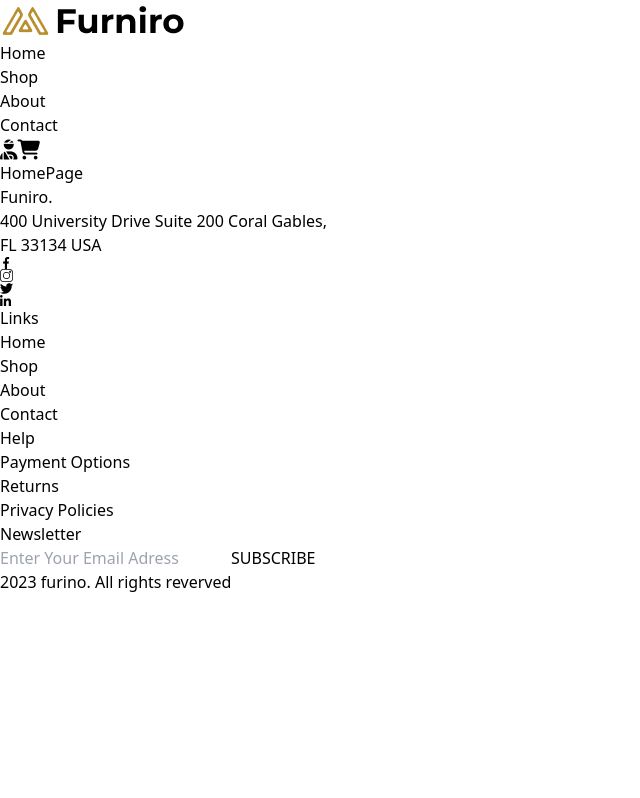
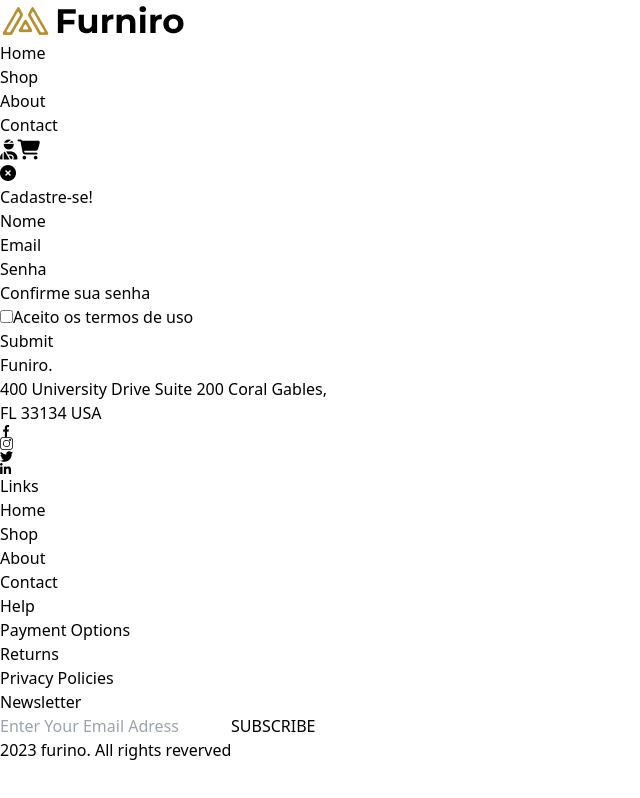
Before and after one commit to leogarcia2004/ECOMMERCE-FURNIRO, a React (Vite) app: page / in a window 1280 px wide. Shown: the whole page, without its empty margins (0-640 px from the left). Built offline with nearby package versions, Linux system fonts and the light colour scheme.

Commit message:
Criação do formulário de login

```diff
--- a/src/components/Header.tsx
+++ b/src/components/Header.tsx
@@ -1,8 +1,17 @@
 
 import { Link } from 'react-router-dom'
 import logo from '../assets/logo_header.png'
+import LoginForm from './LoginForm'
+import { useState } from 'react'
 
 const Header = () => {
+
+    const [isOpen, setIsOpen] = useState(false)
+
+    const loginOpen = () => {
+        setIsOpen(!isOpen)
+      }
+
   return (
     <header className='bg-white flex justify-between font-semibold items-center  w-full h-20 top-0 sticky z-10'>
 
@@ -30,13 +39,14 @@ const Header = () => {
 
             <div className='flex pr-20 gap-8'>
                 <button>
-                    <i className="fas fa-user-injured fa-lg cursor-pointer"></i>
+                    <i onClick={loginOpen} className="fas fa-user-injured fa-lg cursor-pointer"></i>
                 </button>
                 <button>
                     <i className="fas fa-shopping-cart fa-lg cursor-pointer"></i>
                 </button>
             </div>
 
+        <LoginForm isOpen={isOpen} setFormOpen={() => setIsOpen(!isOpen)} />
     </header>
   )
 }
--- a/src/components/Home/HomePage.tsx
+++ b/src/components/Home/HomePage.tsx
@@ -1,8 +1,11 @@
+
 
 
 const HomePage = () => {
   return (
-    <div className="bg-slate-200 h-dvh">HomePage</div>
+    <div className="bg-slate-200 h-dvh">
+
+    </div>
   )
 }
 
--- a/src/components/LoginForm.tsx
+++ b/src/components/LoginForm.tsx
@@ -1,10 +1,108 @@
+
+import React, { useState, FormEvent } from 'react'
+import { validate } from '../utils/validate'
+import { User } from '../types/User'
+
+interface FormProps {
+  isOpen: boolean;
+  setFormOpen: () => void;
+
+}
+
+const LoginForm: React.FC<FormProps> = ({isOpen, setFormOpen}) => {
+
+  const [name, setName] = useState('')
+  const [email, setEmail] = useState('')
+  const [password, setPassword] = useState('')
+  const [confirmPassword, setConfirmPassword] = useState('')
+  const [agree, setAgree] = useState(false)
+  const [errors, setErrors] = useState<User | null>(null)
+
+
+  const handleSubmit = (e: FormEvent) => {
+
+    e.preventDefault()
+    const data: User = { name, email, password, confirmPassword, agree }
+
+    const validadeErros = validate(data)
+
+    if(Object.keys(validadeErros).length > 0) {
+      setErrors(validadeErros)
+      return
+    }
+
+
+    setErrors(null)
+    setName('')
+    setEmail('')
+    setPassword('')
+    setConfirmPassword('')
+    setAgree(false)
+
+    console.log(data)
+  }
 
 
 
-const LoginForm = () => {
-  return (
-    <div>LoginForm</div>
-  )
+
+  if(!isOpen) {
+    return (
+
+      <div className='bg-white h-fit md:w-3/6 w-full sticky  py-16 m-auto z-10 flex flex-col justify-center items-center '>
+
+        <i onClick={setFormOpen} className='fa-solid fa-circle-xmark cursor-pointer text-zinc-500 absolute right-4 top-3'></i>
+
+        <h1 className=' text-center mb-6 text-amber-400 font-bold text-3xl'>Cadastre-se!</h1>
+        <form onSubmit={handleSubmit} className='bg-white py-8 w-96 px-8 flex flex-col border-amber-300 border '>
+
+          <div className='flex flex-col mb-3 gap-1.5'>
+            <label htmlFor="name">Nome</label>
+            <input type="name" id="name" name="name" value={name} onChange={(e) => setName(e.target.value)} className=' focus:bg-amber-300 focus:outline-none py-1 pl-1.5 hover:bg-amber-200 bg-amber-300 rounded-sm border-none' />
+            {errors?.name && (
+              <small className="text-xs text-red-500 mt-1">{errors?.name}</small>
+            )}
+          </div>
+
+          <div className='flex flex-col mb-3 gap-1.5'>
+            <label htmlFor="email">Email</label>
+            <input type="email" id="email" name="email" value={email} onChange={(e) => setEmail(e.target.value)} className=' focus:bg-amber-300 focus:outline-none py-1 pl-1.5 hover:bg-amber-200 bg-amber-300 rounded-sm border-none' />
+            {errors?.email && (
+              <small className="text-xs text-red-500 mt-1">{errors?.email}</small>
+            )}
+          </div>
+
+          <div className='flex flex-col mb-3 gap-1.5'>
+            <label htmlFor="password">Senha</label>
+            <input type="password" id="password" name="password" value={password} onChange={(e) => setPassword(e.target.value)} className=' focus:bg-amber-300 focus:outline-none py-1 pl-1.5 hover:bg-amber-200 bg-amber-300 rounded-sm border-none' />
+            {errors?.password && (
+              <small className="text-xs text-red-500 mt-1">{errors?.password}</small>
+            )}
+          </div>
+
+          <div className='flex flex-col mb-2 gap-1.5'>
+            <label htmlFor="confirmPassword">Confirme sua senha</label>
+            <input type="password" id="confirmPassword" name="confirmPassword" value={confirmPassword} onChange={(e) => setConfirmPassword(e.target.value)} className=' focus:bg-amber-300 focus:outline-none py-1 pl-1.5 hover:bg-amber-200 bg-amber-300 rounded-sm border-none' />
+            {errors?.confirmPassword && (
+              <small className="text-xs text-red-500 mt-1">{errors?.confirmPassword}</small>
+            )}
+          </div>
+
+          <div className='flex flex-col mb-6 '>
+            <div className='flex items-center gap-2'>
+            <input type="checkbox" id="rememberMe" name="rememberMe" checked={agree} onChange={(e) => setAgree(e.target.checked)} className={ agree ? 'appearance-none h-5 w-5 rounded-full cursor-pointer bg-amber-300 fas fa-check fa-xs flex justify-center items-center checked:text-white checked:bg-amber-300 focus:outline-none ' : 'appearance-none h-5 w-5 rounded-full cursor-pointer bg-amber-300 flex justify-center items-center focus:outline-none' } />
+              <label htmlFor="rememberMe" className='text-sm'>Aceito os termos de uso</label>
+            </div>
+            {errors?.agree && (
+              <small className="text-xs text-red-500 mt-1">{errors?.agree}</small>
+            )}
+          </div>
+
+          <button type="submit" className=' p-2 border-amber-300 text-amber-300 border rounded-sm hover:bg-amber-300 hover:text-white font-semibold'>Submit</button>
+      </form>
+      </div>
+
+    )
+  }
 }
 
 export default LoginForm
--- a/src/utils/validate.ts
+++ b/src/utils/validate.ts
@@ -0,0 +1,43 @@
+
+
+
+import { User } from "../types/User";
+
+type Error = {
+    [key: string]: string;
+};
+
+export const validate = (data: User) => {
+
+    const errors: Error = {};
+
+    if(!data.name) {
+        errors["name"] = "O nome é obrigatório";
+    }
+
+    if(!data.email) {
+        errors["email"] = "O e-mail é obrigatório";
+    }
+
+    if(!data.password) {
+        errors["password"] = "A senha é obrigatória";
+    }
+
+    if(data.password.length < 6) {
+        errors["password"] = "A senha precisa ter no mínimo 6 caracteres";
+    }
+
+    if(!data.confirmPassword) {
+        errors["confirmPassword"] = "A confirmação de senha é obrigatória";
+    }
+
+    if(data.password !== data.confirmPassword) {
+        errors["confirmPassword"] = "A confirmação de senha precisa ser igual a senha que você digitou";
+    }
+
+    if(!data.agree) {
+        errors["agree"] = "Você precisa concordar com os termos";
+    }
+
+    return errors;
+}
```
Also changed, not shown: src/types/User.ts (+9 -0 lines).
